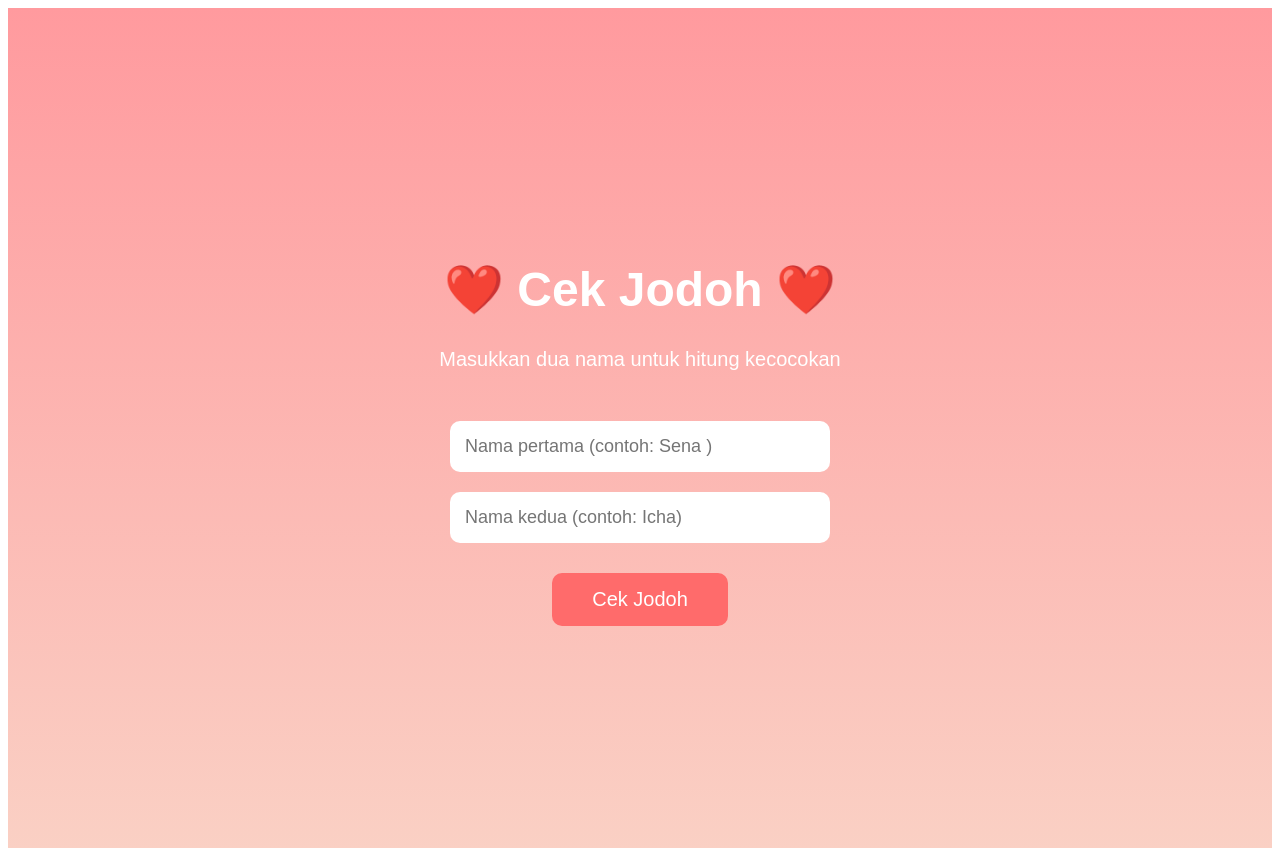
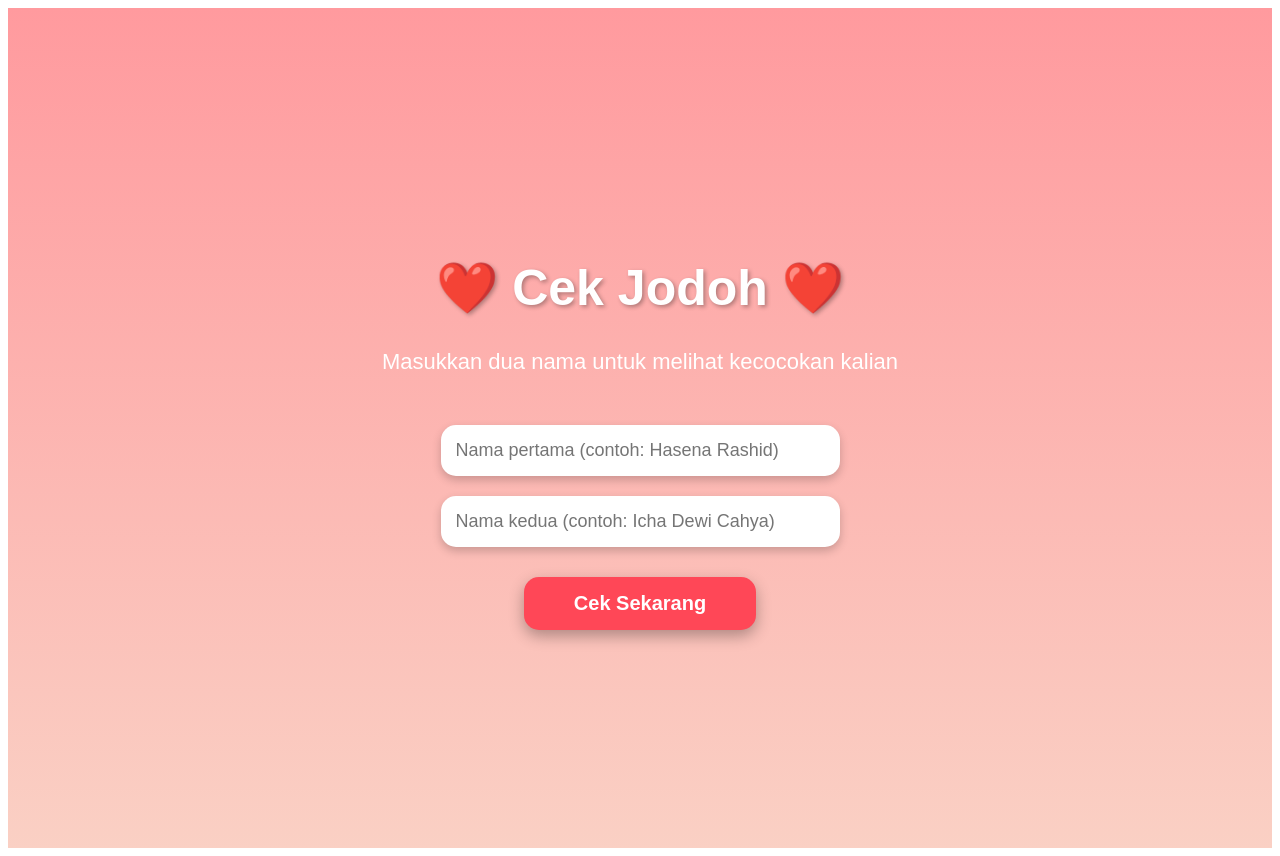
Before and after one commit to xzqrnc/cekjodoh-app, a Next.js app: page / in a window 1280 px wide. Built offline with nearby package versions, Linux system fonts and the light colour scheme.

Commit message:
Update index.js

```diff
--- a/pages/index.js
+++ b/pages/index.js
@@ -19,7 +19,7 @@ export default function Home() {
     });
 
     const data = await res.json();
-    setResult(`Hasil kecocokan: ${data.result}`);
+    setResult(`Hasil kecocokan: ${data.result}% ❤️`);
     setLoading(false);
   };
 
@@ -32,75 +32,83 @@ export default function Home() {
       alignItems: 'center',
       justifyContent: 'center',
       fontFamily: 'Arial, sans-serif',
-      padding: '20px'
+      padding: '20px',
+      color: '#333'
     }}>
-      <h1 style={{ fontSize: '48px', color: '#fff', marginBottom: '10px' }}>
+      <h1 style={{ fontSize: '50px', color: '#fff', marginBottom: '10px', textShadow: '2px 2px 4px rgba(0,0,0,0.3)' }}>
         ❤️ Cek Jodoh ❤️
       </h1>
-      <p style={{ fontSize: '20px', color: '#fff', marginBottom: '40px' }}>
-        Masukkan dua nama untuk hitung kecocokan
+      <p style={{ fontSize: '22px', color: '#fff', marginBottom: '40px' }}>
+        Masukkan dua nama untuk melihat kecocokan kalian
       </p>
 
       <form onSubmit={handleSubmit} style={{ display: 'flex', flexDirection: 'column', alignItems: 'center' }}>
         <input
           type="text"
-          placeholder="Nama pertama (contoh: Sena )"
+          placeholder="Nama pertama (contoh: Hasena Rashid)"
           value={nama1}
           onChange={(e) => setNama1(e.target.value)}
           required
           style={{
             padding: '15px',
-            margin: '10px',
-            width: '350px',
+            margin: '10px 0',
+            width: '380px',
             maxWidth: '90%',
             fontSize: '18px',
-            borderRadius: '10px',
-            border: 'none'
+            borderRadius: '15px',
+            border: 'none',
+            boxShadow: '0 4px 10px rgba(0,0,0,0.2)'
           }}
         />
         <input
           type="text"
-          placeholder="Nama kedua (contoh: Icha)"
+          placeholder="Nama kedua (contoh: Icha Dewi Cahya)"
           value={nama2}
           onChange={(e) => setNama2(e.target.value)}
           required
           style={{
             padding: '15px',
-            margin: '10px',
-            width: '350px',
+            margin: '10px 0',
+            width: '380px',
             maxWidth: '90%',
             fontSize: '18px',
-            borderRadius: '10px',
-            border: 'none'
+            borderRadius: '15px',
+            border: 'none',
+            boxShadow: '0 4px 10px rgba(0,0,0,0.2)'
           }}
         />
         <button
           type="submit"
           disabled={loading}
           style={{
-            padding: '15px 40px',
+            padding: '15px 50px',
             fontSize: '20px',
-            background: '#ff6b6b',
+            background: '#ff4757',
             color: 'white',
             border: 'none',
-            borderRadius: '10px',
+            borderRadius: '15px',
             cursor: 'pointer',
-            marginTop: '20px'
+            marginTop: '20px',
+            boxShadow: '0 6px 15px rgba(0,0,0,0.3)',
+            fontWeight: 'bold'
           }}
         >
-          {loading ? 'Menghitung...' : 'Cek Jodoh'}
+          {loading ? 'Menghitung...' : 'Cek Sekarang'}
         </button>
       </form>
 
       {result && (
         <div style={{
-          marginTop: '50px',
-          padding: '30px',
-          background: 'rgba(255,255,255,0.9)',
-          borderRadius: '20px',
-          fontSize: '48px',
+          marginTop: '60px',
+          padding: '40px',
+          background: 'rgba(255,255,255,0.95)',
+          borderRadius: '30px',
+          fontSize: '60px',
           fontWeight: 'bold',
-          color: '#ff6b6b'
+          color: '#ff4757',
+          boxShadow: '0 10px 30px rgba(0,0,0,0.3)',
+          minWidth: '300px',
+          textAlign: 'center'
         }}>
           {result}
         </div>
```
